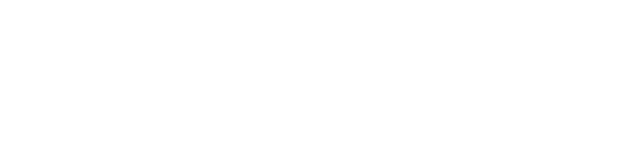
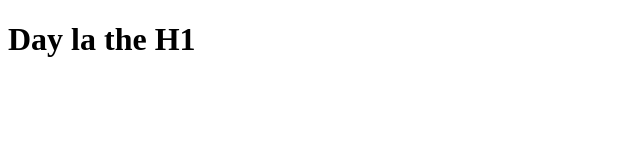
Before and after one commit to daoduyhoang/demo-project, a plain HTML site: page index.html in a window 1280 px wide. Shown: the whole page, without its empty margins (0-640 px from the left). Drawn offline with Linux system fonts and the light colour scheme.

Commit message:
Update index.html
them the h1

```diff
--- a/index.html
+++ b/index.html
@@ -9,7 +9,7 @@
 </head>
 
 <body>
-
+    <h1>Day la the H1</h1>
 </body>
 
 </html>
```
